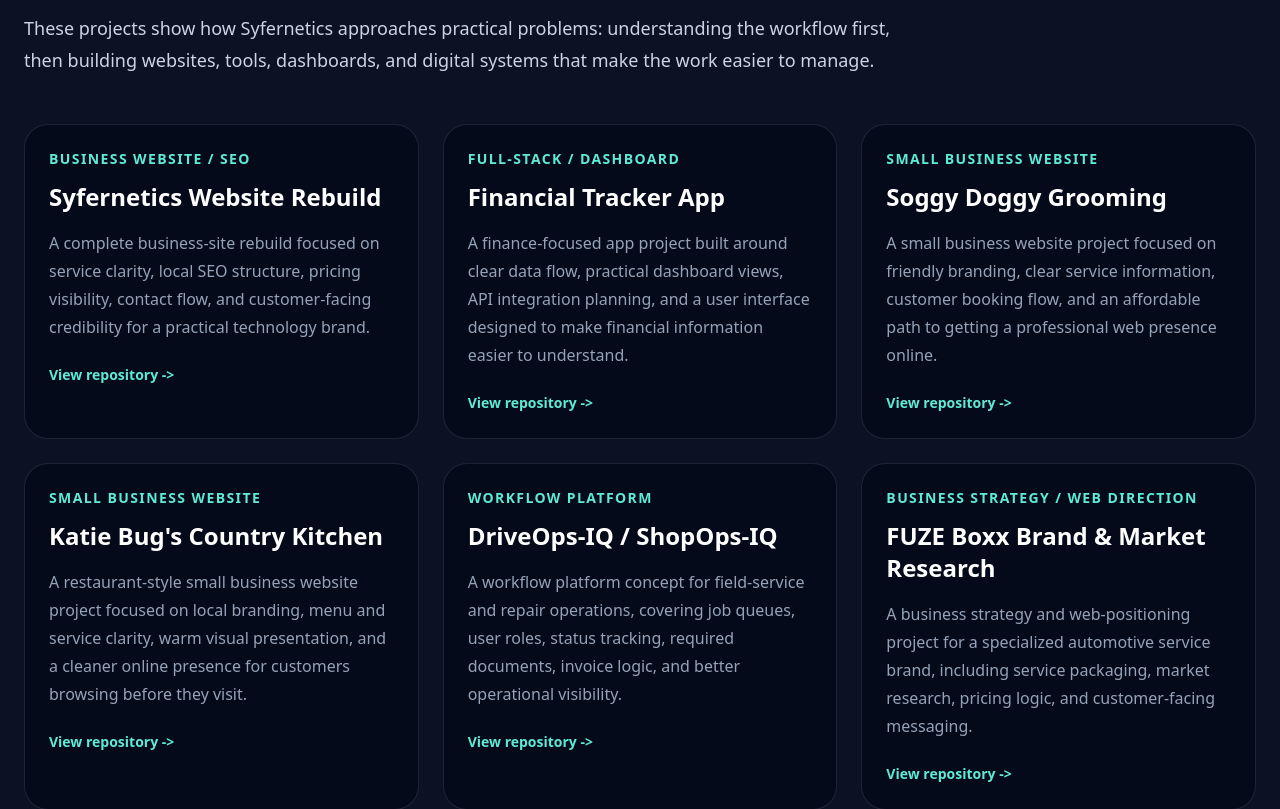
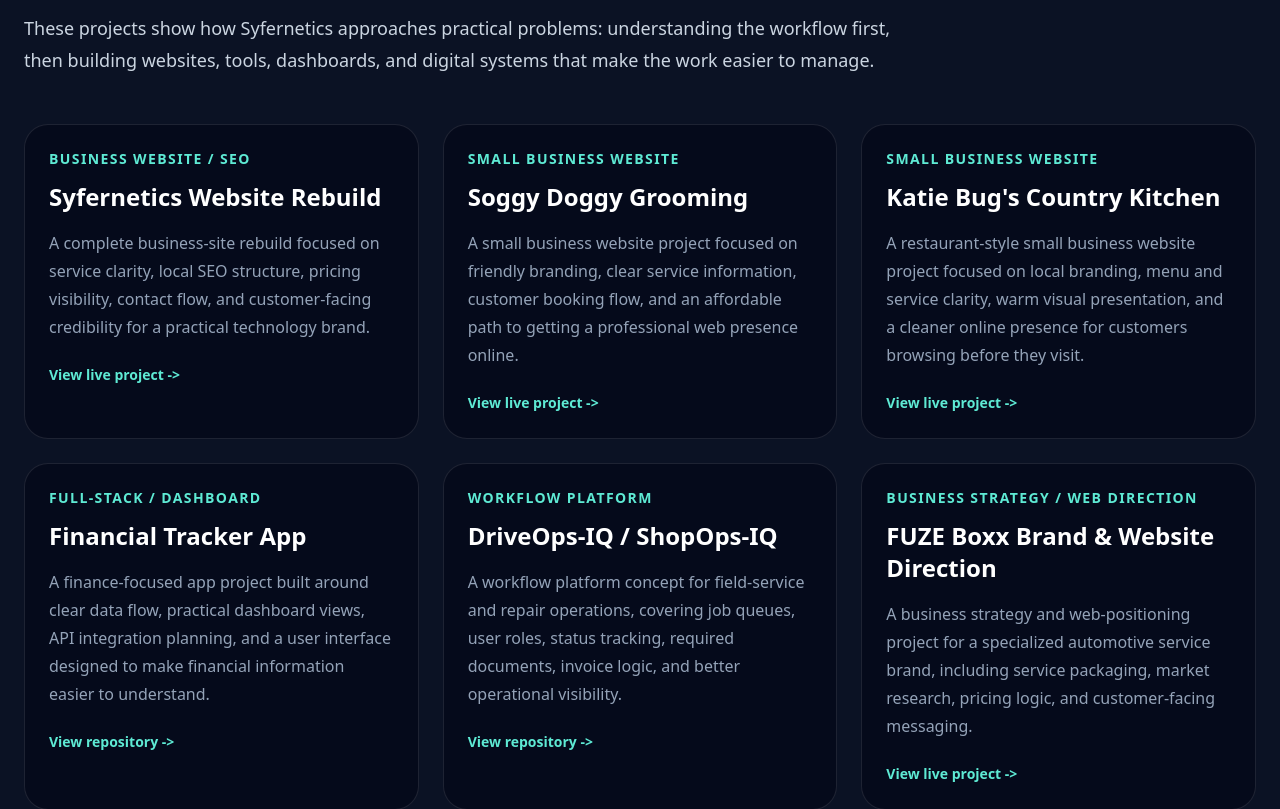
Before and after one commit to otiseduncan/Syfernetics-Home, a Next.js app: page / in a window 1280 px wide. Shown: the part 5509-6318 px from the top of the page. Built offline with nearby package versions, Linux system fonts and the light colour scheme.

Commit message:
Use shared projects data on homepage

```diff
--- a/app/page.tsx
+++ b/app/page.tsx
@@ -2,6 +2,7 @@ import React from "react";
 import Link from "next/link";
 import HomeContactForm from "@/components/HomeContactForm";
 import RevealSection from "@/components/RevealSection";
+import { projects as sharedProjects } from "@/data/projects";
 
 type Service = {
   label: string;
@@ -19,13 +20,7 @@ type Package = {
   featured?: boolean;
 };
 
-type Project = {
-  title: string;
-  category: string;
-  description: string;
-  liveUrl?: string;
-  repoUrl?: string;
-};
+type Project = (typeof sharedProjects)[number];
 
 const services: Service[] = [
   {
@@ -202,50 +197,7 @@ const packages: Package[] = [
   },
 ];
 
-const projects: Project[] = [
-  {
-    title: "Syfernetics Website Rebuild",
-    category: "Business Website / SEO",
-    description:
-      "A complete business-site rebuild focused on service clarity, local SEO structure, pricing visibility, contact flow, and customer-facing credibility for a practical technology brand.",
-    repoUrl: "https://github.com/otiseduncan/Syfernetics-Home",
-  },
-  {
-    title: "Financial Tracker App",
-    category: "Full-stack / Dashboard",
-    description:
-      "A finance-focused app project built around clear data flow, practical dashboard views, API integration planning, and a user interface designed to make financial information easier to understand.",
-    repoUrl: "https://github.com/otiseduncan",
-  },
-  {
-    title: "Soggy Doggy Grooming",
-    category: "Small Business Website",
-    description:
-      "A small business website project focused on friendly branding, clear service information, customer booking flow, and an affordable path to getting a professional web presence online.",
-    repoUrl: "https://github.com/otiseduncan",
-  },
-  {
-    title: "Katie Bug's Country Kitchen",
-    category: "Small Business Website",
-    description:
-      "A restaurant-style small business website project focused on local branding, menu and service clarity, warm visual presentation, and a cleaner online presence for customers browsing before they visit.",
-    repoUrl: "https://github.com/otiseduncan",
-  },
-  {
-    title: "DriveOps-IQ / ShopOps-IQ",
-    category: "Workflow Platform",
-    description:
-      "A workflow platform concept for field-service and repair operations, covering job queues, user roles, status tracking, required documents, invoice logic, and better operational visibility.",
-    repoUrl: "https://github.com/otiseduncan",
-  },
-  {
-    title: "FUZE Boxx Brand & Market Research",
-    category: "Business Strategy / Web Direction",
-    description:
-      "A business strategy and web-positioning project for a specialized automotive service brand, including service packaging, market research, pricing logic, and customer-facing messaging.",
-    repoUrl: "https://github.com/otiseduncan",
-  },
-];
+const homepageProjects: Project[] = sharedProjects.slice(0, 6);
 
 const areas = [
   "Milledgeville",
@@ -679,7 +631,7 @@ export default function SyferneticsFreshProfessionalPreview() {
             manage.
           </SectionIntro>
           <div className="grid gap-6 md:grid-cols-2 xl:grid-cols-3">
-            {projects.map((project) => (
+            {homepageProjects.map((project) => (
               <ProjectCard key={project.title} project={project} />
             ))}
           </div>
```
